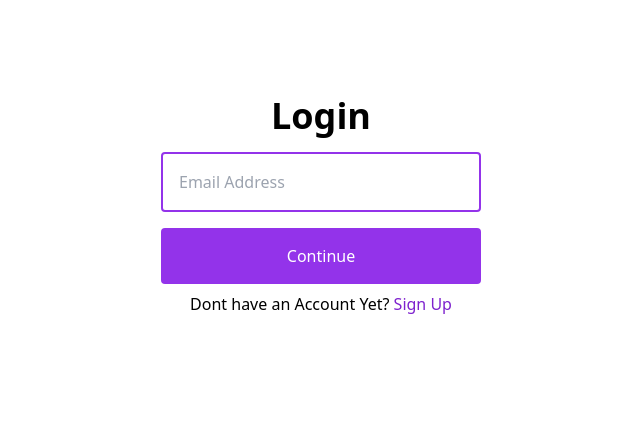
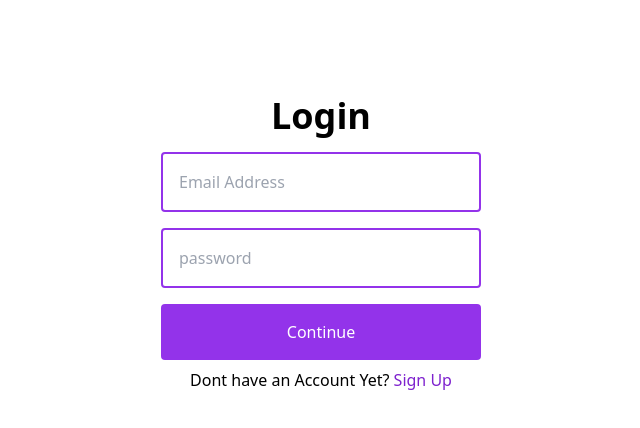
Before and after one commit to samueltuoyo15/Emulator-Games, a React (Vite) app in the folder client/: page /login in a window 1280 px wide. Shown: the top 428 px of the page, without its empty margins (319-959 px from the left). Built offline with nearby package versions, Linux system fonts and the light colour scheme.

Commit message:
fixed ui

```diff
--- a/client/src/App.tsx
+++ b/client/src/App.tsx
@@ -20,7 +20,7 @@ function App() {
         <Route path="/" element={<MainLayout />} />
         <Route path="/games" element={<ViewAllGames />} />
         <Route path="/auth" setIsAuthenticated={setIsAuthenticated} element={<Authentication />} />
-        <Route path="/login" element={<Login />} />
+        <Route path="/login" setIsAuthenticated={setIsAuthenticated} element={<Login />} />
         <Route path="*" element={<NotFound />} />
           </Routes>
         </Router>
--- a/client/src/Pages/Authentication.tsx
+++ b/client/src/Pages/Authentication.tsx
@@ -50,6 +50,10 @@ const Authentication = ({setIsAuthenticated}: SignUpProps) => {
       })
 
       const data = await res.json()
+      console.log(data)
+      localStorage.setItem('isAuthenticated', 'true')
+      localStorage.setItem('user', JSON.stringify(data.user))
+      localStorage.setItem('token', data.token)
       if (res.ok) {
         setSwalProps({
           show: true,
--- a/client/src/Pages/Login.tsx
+++ b/client/src/Pages/Login.tsx
@@ -1,7 +1,11 @@
 import { useState } from 'react'
 import { Link, useNavigate } from 'react-router-dom'
-const Login = () => {
+interface SignInProps {
+  setIsAuthenticated: (isAuthenticated: boolean) => void
+}
+const Login = ({setIsAuthenticated}: SignInProps) => {
   const [email, setEmail] = useState<string>('')
+  const [password, setPassword] = useState<string>('')
    const [errorMessage, setErrorMessage] = useState<string>('')
   const navigate = useNavigate()
   const sendEmailToServer = async (e: React.FormEvent<HTMLFormElement>) => {
@@ -12,14 +16,18 @@ const Login = () => {
         headers: {
           'Content-Type': 'application/json'
         },
-        body: JSON.stringify({ email })
+        body: JSON.stringify({ email, password })
       })
 
+      const data = await res.json()
+      console.log(data)
       if (res.ok) {
+        localStorage.setItem('isAuthenticated', 'true')
+        localStorage.setItem('user', JSON.stringify(data.user))
+        localStorage.setItem('token', data.token)
         navigate('/')
         setEmail('')
-      } else {
-        const data = await res.json()
+      } else{
         if (data.error.code === 'P2001') {
           setErrorMessage('Account not found')
         } else if (data.error.message === 'invalid password') {
@@ -46,6 +54,14 @@ const Login = () => {
           placeholder="Email Address"
           className="p-4 rounded border-2 border-purple-600 text-black block w-80 mt-4 outline-1 outline-purple-700"
         />
+          <input
+         required
+          value={password}
+          onChange={e => setPassword(e.target.value)}
+          type="password"
+          placeholder="password"
+          className="p-4 rounded border-2 border-purple-600 text-black block w-80 mt-4 outline-1 outline-purple-700"
+        />
         <input
           required
           type="submit"
```
